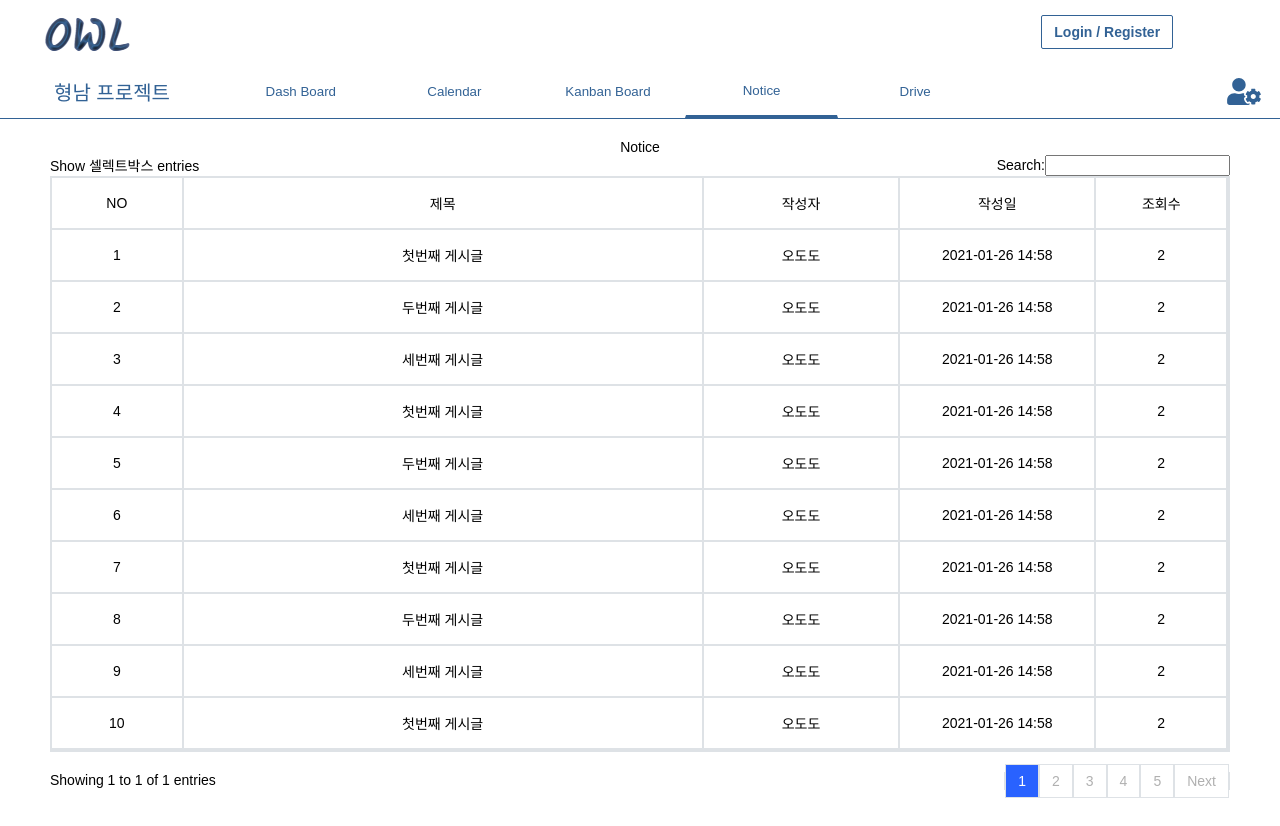
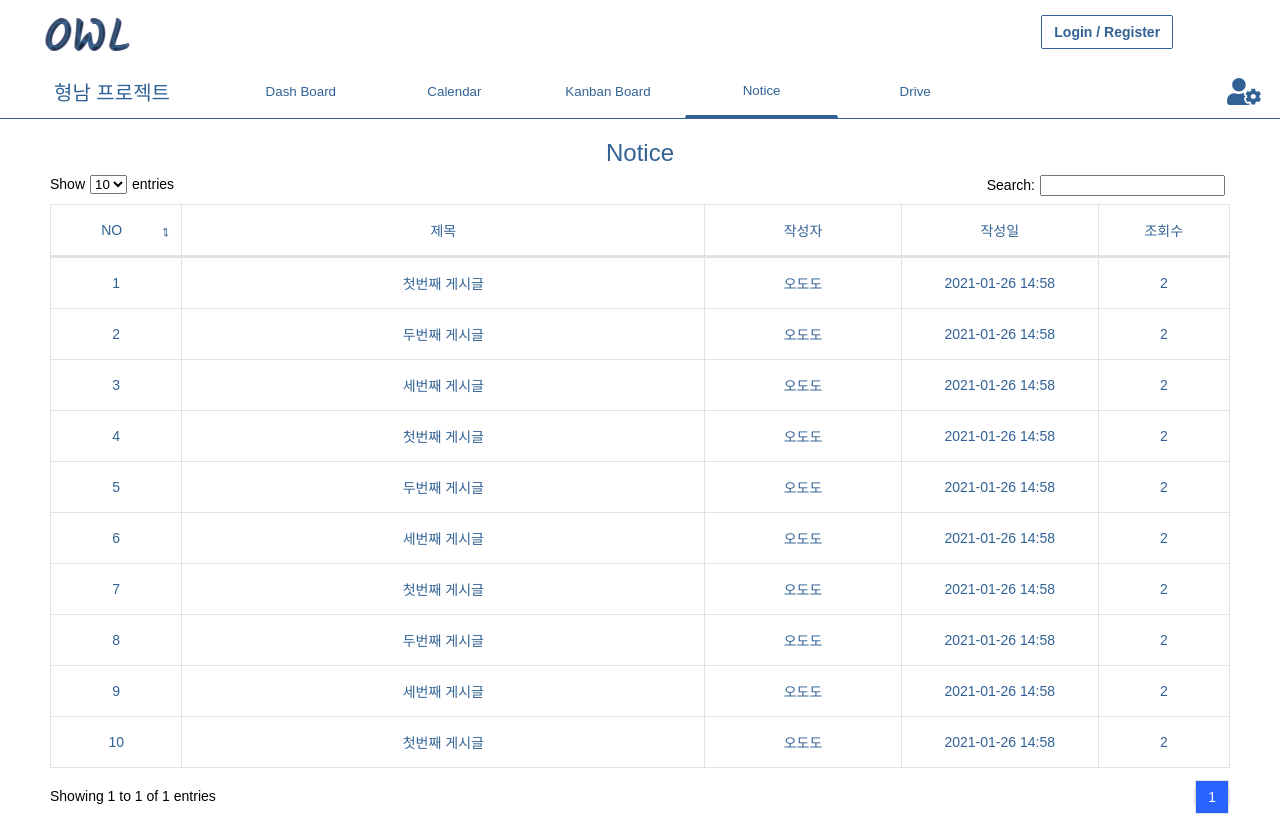
Before and after one commit to hyoungnamoh/react-owl, a Next.js app in the folder front/: page /project/projectList/projectDetail in a window 1280 px wide. Both pictures are taken after a click on the button "Notice". Built offline with nearby package versions, Linux system fonts and the light colour scheme.

Commit message:
Add: 항목 노출 수 추가, 검색 기능 완료, 디자인 수정

```diff
--- a/front/components/NoticeTable.tsx
+++ b/front/components/NoticeTable.tsx
@@ -75,15 +75,27 @@ let noticeDummyData: NoticeItem[] = [
     view: 2,
   },
 ];
+
+const showEntries = ['10', '25', '50', 'All'] as const;
 const NoticeTable = () => {
   const [noticeList, setNoticeList] = useState<NoticeItem[]>([]);
   const [showing, setShowing] = useState<number>(10);
   const [currentPage, setCurrentPage] = useState<number>(1);
   const [searchValue, setSearchValue] = useState<string>('');
+  const [showEntry, setShowEntry] = useState<string>('10');
   const timerRef = useRef<number>(0);
   useEffect(() => {
     getNoticeList();
   }, [currentPage]);
+
+  useEffect(() => {
+    if (timerRef.current) {
+      window.clearTimeout(timerRef.current);
+    }
+    timerRef.current = window.setTimeout(() => {
+      getSearchResult();
+    }, 400);
+  }, [searchValue]);
 
   const getNoticeList = useCallback((page?: number) => {
     window.scrollTo(0, 0);
@@ -91,7 +103,7 @@ const NoticeTable = () => {
       setCurrentPage(page);
     }
     setNoticeList(noticeDummyData);
-  }, [noticeList]);
+  }, [noticeList, showEntry]);
 
   const movePage = useCallback((page: number) => {
     if (page !== currentPage) {
@@ -104,44 +116,55 @@ const NoticeTable = () => {
   }, [noticeList, currentPage]);
 
   const getSearchResult = () => {
-    console.log(searchValue);
+    console.log('getSearchResult');
     if (!searchValue) {
-      console.log('set 해줬는디요')
       setNoticeList(noticeDummyData);
       return;
     }
-    setNoticeList(noticeDummyData.filter(e => e.title === searchValue || e.writer === searchValue));
+    setNoticeList(noticeDummyData.filter(e => e.title.includes(searchValue) || e.writer.includes(searchValue)));
   }
 
   const onChangeSearchValue = useCallback((e: ChangeEvent<HTMLInputElement>) => {
     setSearchValue(e.target.value);
-    if (timerRef.current) {
-      window.clearTimeout(timerRef.current);
-    }
-    timerRef.current = window.setTimeout(() => {
-      getSearchResult();
-    }, 1000);
   }, [searchValue]);
-  console.log(noticeList);
+
+  const onChangeShowEntry = useCallback((e: ChangeEvent<HTMLSelectElement>) => {
+    setShowEntry(e.target.value);
+  }, [showEntry]);
+
+  const onClickNoSort = useCallback((e: ChangeEvent<HTMLInputElement>) => {
+    setShowEntry(e.target.value);
+  }, [showEntry]);
   return (
     <>
-      <div style={{ display: 'flex', justifyContent: 'center' }}>
+      <div className={styles.headerTitle}>
         Notice
       </div>
-      <div style={{ display: 'flex', justifyContent: 'space-between' }}>
+      <div className={styles.searchRow}>
         <div>
-          Show 셀렉트박스 entries
+          Show
+          <select value={showEntry} onChange={onChangeShowEntry} className={styles.showEntrySelectBox}>
+            {
+              showEntries.map(e => {
+                return <option label={e} value={e} />;
+              })
+            }
+          </select>
+          entries
         </div>
         <div>
           Search:
-          <input value={searchValue} onChange={onChangeSearchValue} />
+          <input value={searchValue} onChange={onChangeSearchValue} className={styles.searchInput} />
         </div>
       </div>
       <div>
-        <div className={styles.tableHeader}>
-          <div className={styles.tableRow}>
+        <div className={styles.table}>
+          <div className={styles.tableHeader}>
             <div className={styles.tableCell} style={{ flex: 1 }}>
               NO
+              <div style={{ display: 'flex', position: 'relative', left: '30%' }} onClick={onClickNoSort}>
+                <p style={{ marginRight: '-6px', fontSize: 15 }}>↑</p><p style={{ fontSize: 15 }}>↓</p>
+              </div>
             </div>
             <div className={styles.tableCell} style={{ flex: 4 }}>
               제목
@@ -186,7 +209,7 @@ const NoticeTable = () => {
           Showing 1 to 1 of 1 entries
         </div>
         <div>
-          <PagingButton totalPage={10} currentPage={currentPage} movePage={movePage} />
+          <PagingButton totalPage={Math.ceil(noticeDummyData.length / 10)} currentPage={currentPage} movePage={movePage} />
         </div>
       </div>
     </>
--- a/front/styles/NoticeTable.module.scss
+++ b/front/styles/NoticeTable.module.scss
@@ -1,17 +1,27 @@
-.tableHeader {
-  border: 2px solid #dee2e6;
+.table {
+  border: 1px solid #dee2e6;
+  border-right: 0px;
   display: flex;
   flex-direction: column;
+  color: #326295;
+  font-size: 14px;
+  font-weight: 200;
+}
+
+.tableHeader {
+  border-bottom: 2px double #dee2e6;
+  height: 50px;
+  display: flex;
 }
 
 .tableRow {
-  border-bottom: 2px solid #dee2e6;
+  border-top: 1px solid #dee2e6;
   height: 50px;
   display: flex;
 }
 
 .tableCell {
-  border-right: 2px solid #dee2e6;
+  border-right: 1px solid #dee2e6;
   display: flex;
   justify-content: center;
   align-items: center;
@@ -22,3 +32,28 @@
   justify-content: space-between;
   margin-top: 20px;
 }
+
+.headerTitle {
+  display: flex;
+  justify-content: center;
+  color: #326295;
+  font-size: 24px;
+  margin-bottom: 8px;
+}
+
+.searchRow {
+  display: flex;
+  justify-content: space-between;
+  color: #000000;
+  font-size: 14px;
+  margin-bottom: 8px;
+  font-weight: 200;
+
+  .showEntrySelectBox {
+    margin: 0px 5px;
+  }
+
+  .searchInput {
+    margin: 0px 5px;
+  }
+}
```
